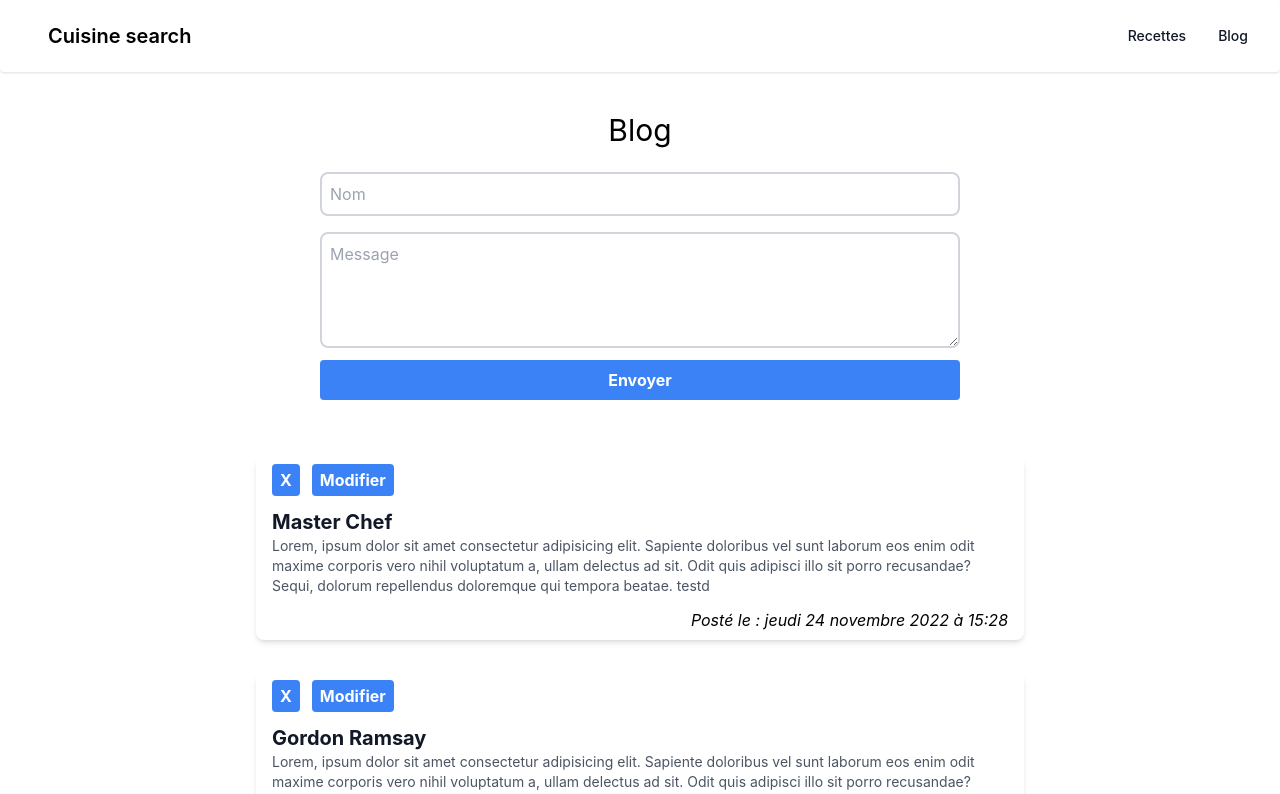
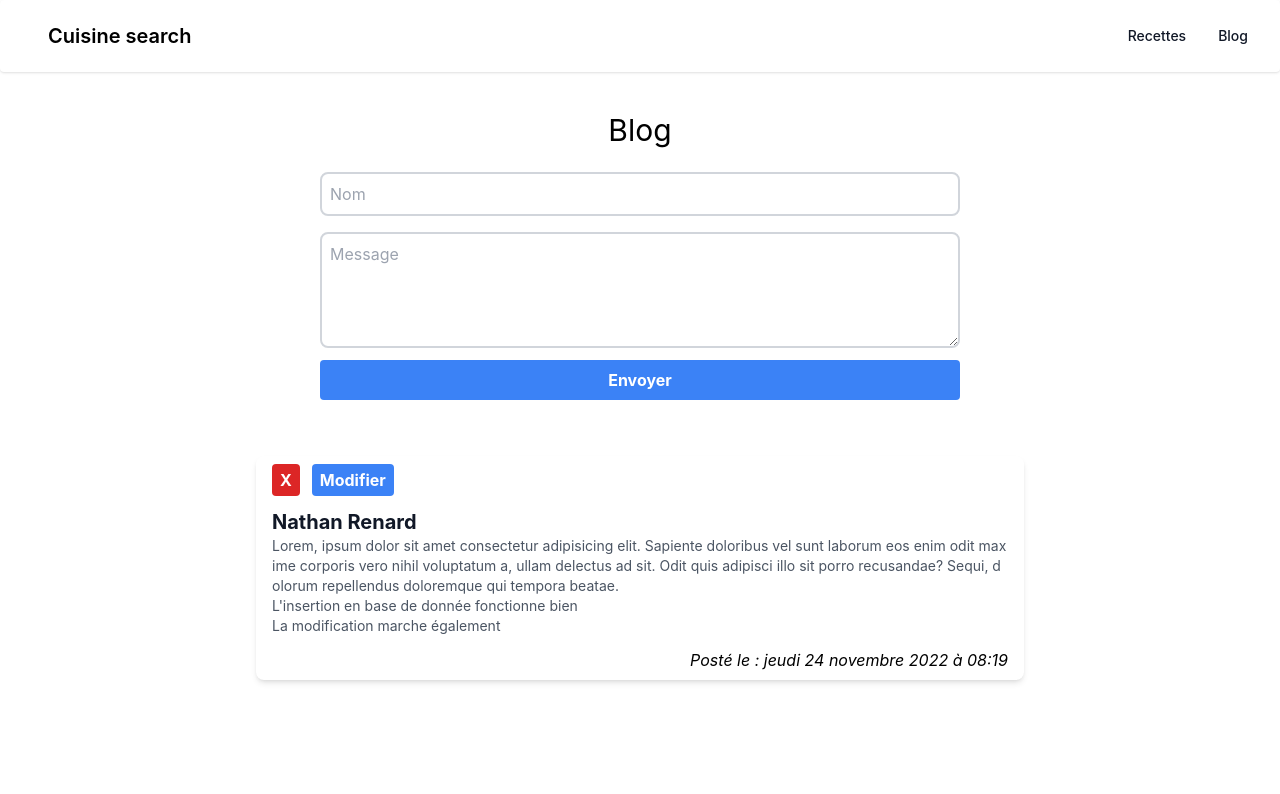
Before and after one commit to nathanRenardC2/React-Recettes-Projet, a React (Create React App) app: page /blogs in a window 1280 px wide. Shown: the top 794 px of the page. Built offline with nearby package versions, Linux system fonts and the light colour scheme; data requests are answered from the project's data file.

Commit message:
loading pagezoom

```diff
--- a/src/assets/db.json
+++ b/src/assets/db.json
@@ -1,17 +1,5 @@
 {
   "articles": [
-    {
-      "id": 1,
-      "author": "Master Chef",
-      "content": "      Lorem, ipsum dolor sit amet consectetur adipisicing elit. Sapiente doloribus vel sunt laborum eos enim odit maxime corporis vero nihil voluptatum a, ullam delectus ad sit. Odit quis adipisci illo sit porro recusandae? Sequi, dolorum repellendus doloremque qui tempora beatae. testd",
-      "date": "2022-11-24T15:28:05.180Z"
-    },
-    {
-      "id": 3,
-      "author": "Gordon Ramsay",
-      "content": "Lorem, ipsum dolor sit amet consectetur adipisicing elit. Sapiente doloribus vel sunt laborum eos enim odit maxime corporis vero nihil voluptatum a, ullam delectus ad sit. Odit quis adipisci illo sit porro recusandae? Sequi, dolorum repellendus doloremque qui tempora beatae.Lorem, ipsum dolor sit amet consectetur adipisicing elit. Sapiente doloribus vel sunt laborum eos enim odit maxime corporis vero nihil voluptatum a, ullam delectus ad sit. d",
-      "date": "2022-11-24T15:28:17.045Z"
-    },
     {
       "id": 4,
       "author": "Nathan Renard",
--- a/src/components/Blog/Commentaire.jsx
+++ b/src/components/Blog/Commentaire.jsx
@@ -5,7 +5,7 @@ export default function Commentaire({name, message, date, id, getData}){
 
     const [isEditing, setIsEditing] = useState(false);
     const [newMessage, setNewMessage] = useState(message);
-
+    const [toggleDelete, setToggleDelete] = useState(false);
     /**
      * Fonction qui converti un timeStamp au format français (vendredi 12 mars 2021 a 12h30)
      */
@@ -34,14 +34,10 @@ export default function Commentaire({name, message, date, id, getData}){
     }
 
     /**
-     * Fonction qui supprime le commentaire
+     * Fonction qui ouvre une pop-up pour demander la supression
      */
-    async function deleteComment(e){
-        e.preventDefault();
-        await axios.delete('http://localhost:3003/articles/' + id)
-        .then((response) => {
-            getData();
-        })
+    function openDeleteModal(){
+        setToggleDelete(true);
     }
 
 
@@ -59,15 +55,35 @@ export default function Commentaire({name, message, date, id, getData}){
         setIsEditing(false);
     }
 
+    /**
+     * Fonction qui ferme la pop-up de confirmation
+     */
+    function closeDeleteModal(){
+        setToggleDelete(false);
+    }
+
+    /**
+     * Fonction qui supprime le commentaire
+     */
+    async function deleteComment(e){
+        e.preventDefault();
+        await axios.delete('http://localhost:3003/articles/' + id)
+        .then((response) => {
+            getData();
+        })
+    }
+
     return(
-        /* Card pour les messages */
+        <>
             <div className="flex flex-col items-center">
                 <div className="bg-white shadow-md rounded-lg overflow-hidden max-w-3xl my-4 w-1/2 md:w-full">
                     <div className="px-4 py-2">
                         <div className="flex items-center">
-                        {!isEditing && <button onClick={deleteComment} className='bg-blue-500 hover:bg-blue-700 text-white font-bold py-1 px-2 rounded mb-3 mr-3'>X</button>}
+                            {!isEditing && <button onClick={openDeleteModal} className='bg-red-600 hover:bg-red-700 text-white font-bold py-1 px-2 rounded mb-3 mr-3'>X</button>}
                             {!isEditing ? <button onClick={openEditor} className='bg-blue-500 hover:bg-blue-700 text-white font-bold py-1 px-2 rounded mb-3'>Modifier</button> : <button onClick={closeEditor} className='bg-blue-500 hover:bg-blue-700 text-white font-bold py-1 px-2 rounded mb-3'>Annuler</button>}
                         </div>
+
+
                         {isEditing ? (
                             <form onSubmit={editComment}>
                                 <textarea
@@ -75,17 +91,34 @@ export default function Commentaire({name, message, date, id, getData}){
                                 placeholder="Votre message"
                                 value={newMessage}
                                 onChange={(e) => setNewMessage(e.target.value)}></textarea>
-                            <button className='bg-blue-500 hover:bg-blue-700 text-white font-bold py-1 px-2 rounded mb-3'>Valider</button>
+                                <button className='bg-green-400 hover:bg-green-500 text-white font-bold py-1 px-2 rounded mb-3'>Valider</button>
                             </form>
                         ) : (
                             <>
                                 <h1 className="text-gray-900 font-bold text-xl">{name}</h1>
-                            <p className="text-gray-600 text-sm whitespace-pre-line">{message}</p>
+                                <p className="text-gray-600 text-sm whitespace-pre-line break-all">{message}</p>
                                 <p className="text-end italic mt-3">Posté le : {convertDate(date)}</p>
                             </>
                         )}
                     </div>
                 </div>
             </div>
+            {toggleDelete &&
+                <div className="fixed top-0 right-0 left-0 h-full z-50 p-4">
+                    <div className="relative w-full h-full md:h-auto">
+                        <div className="relative bg-white rounded-lg shadow-xl dark:bg-gray-700">
+                            <div className="p-6 text-center">
+                                <svg aria-hidden="true" className="mx-auto mb-4 w-14 h-14 text-gray-400 dark:text-gray-200" fill="none" stroke="currentColor" viewBox="0 0 24 24" xmlns="http://www.w3.org/2000/svg"><path strokeLinecap="round" strokeLinejoin="round" strokeWidth="2" d="M12 8v4m0 4h.01M21 12a9 9 0 11-18 0 9 9 0 0118 0z"></path></svg>
+                                <h3 className="mb-5 text-lg font-normal text-gray-500 dark:text-gray-400">Etes-vous sûr de vouloir supprimer ce commentaire ?</h3>
+                                <button onClick={deleteComment} type="button" className="text-white bg-red-600 hover:bg-red-800 focus:ring-4 focus:outline-none focus:ring-red-300 dark:focus:ring-red-800 font-medium rounded-lg text-sm inline-flex items-center px-5 py-2.5 text-center mr-2">
+                                    Oui, je suis sûr
+                                </button>
+                                <button onClick={closeDeleteModal} type="button" className="text-gray-500 bg-white hover:bg-gray-100 focus:ring-4 focus:outline-none focus:ring-gray-200 rounded-lg border border-gray-200 text-sm font-medium px-5 py-2.5 hover:text-gray-900 focus:z-10 dark:bg-gray-700 dark:text-gray-300 dark:border-gray-500 dark:hover:text-white dark:hover:bg-gray-600 dark:focus:ring-gray-600">Non, annuler</button>
+                            </div>
+                        </div>
+                    </div>
+                </div>
+            }
+        </>
     )
 }
--- a/src/components/Blog/PageBlog.jsx
+++ b/src/components/Blog/PageBlog.jsx
@@ -25,6 +25,7 @@ export default function PageBlog() {
     const [name, setName] = useState('');
     const [message, setMessage] = useState('');
 
+
     return (
         <>
             <Menu />
@@ -33,6 +34,7 @@ export default function PageBlog() {
                 {data.map((article) => (
                     <Commentaire key={article.id} name={article.author} message={article.content} date={article.date} id={article.id} getData={getData}></Commentaire>
                 ))}
+
             </div>
         </>
     );
--- a/src/components/Recettes/PageZoomRecette.jsx
+++ b/src/components/Recettes/PageZoomRecette.jsx
@@ -2,6 +2,7 @@ import Menu from "../Menu"
 import { useLocation } from "react-router-dom";
 import { useEffect, useState } from "react";
 import axios from "axios";
+import Loading from "../Loading";
 
 export default function PageZoomRecette(props){
     // On récupère l'id placé dans l'url
@@ -12,11 +13,14 @@ export default function PageZoomRecette(props){
     const [data, setData] = useState([]);
     const [ingredients, setIngredients] = useState([]);
     const [measures, setMeasures] = useState([]);
+    const [loading, setLoading] = useState(false);
 
     useEffect(() => {
+        setLoading(true);
         axios.get('https://www.themealdb.com/api/json/v1/1/lookup.php?i=' + id)
         .then(response => {
             setData(response.data.meals[0]);
+            setLoading(false);
 
         })
         .catch(error => console.log(error));
@@ -61,6 +65,7 @@ export default function PageZoomRecette(props){
     return (
         <>
             <Menu />
+            {loading ? <Loading/> :
             <div className="flex justify-center">
                 <div className="mb-10 p-10 md:p-4 w-10/12 md:w-2/3 bg-slate-50 drop-shadow-xl rounded-lg">
                     <div className="flex flex-col items-center md:mb-10 md:mt-5">
@@ -90,6 +95,7 @@ export default function PageZoomRecette(props){
                     </div>
                 </div>
             </div>
+}
         </>
     )
 
```
Lines whose indentation alone changed are shown as unchanged.
